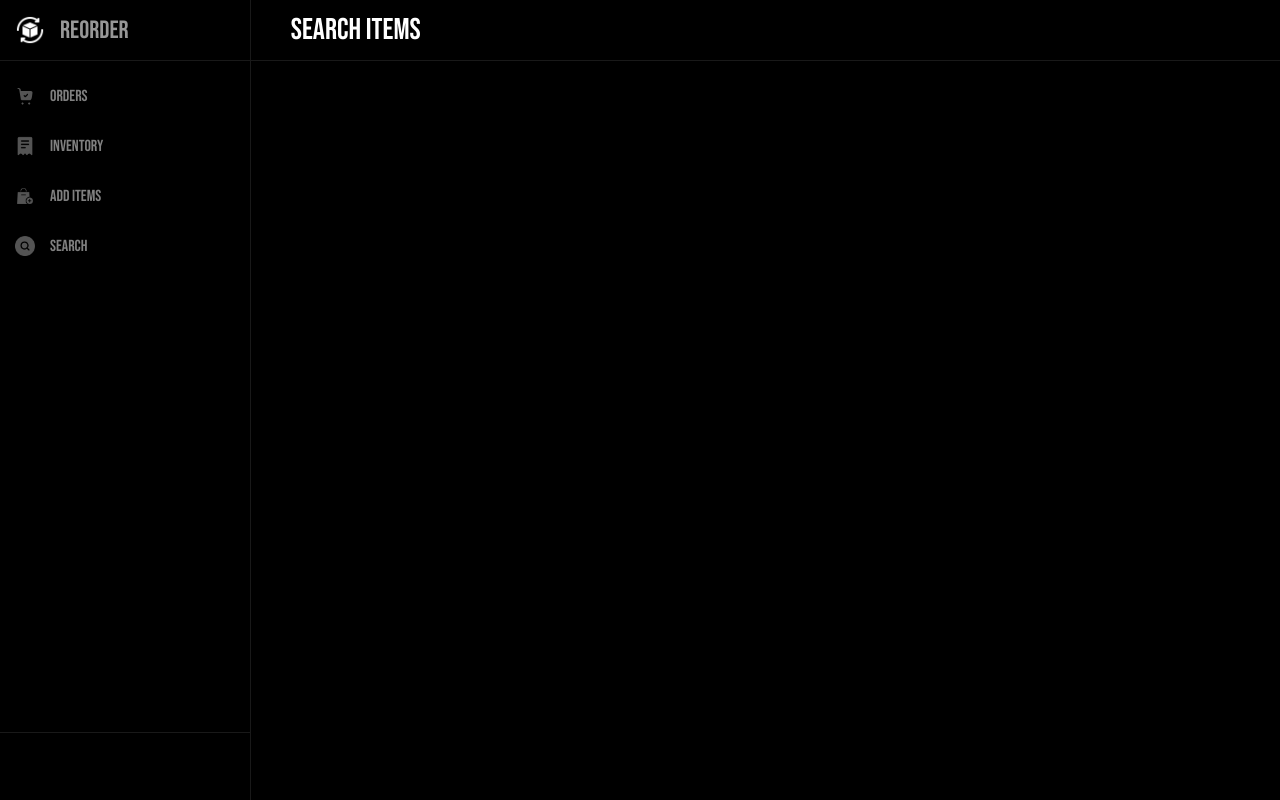
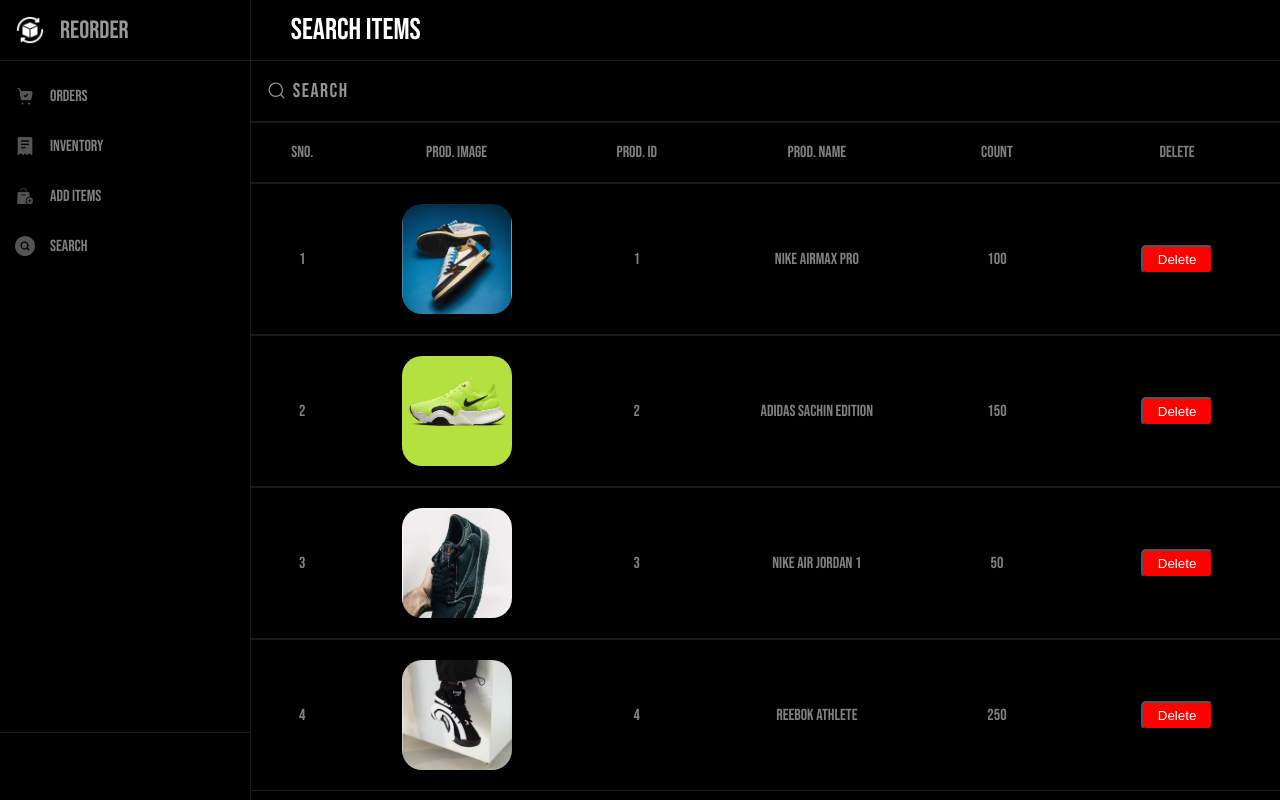
Before and after one commit to Abhishekkjainn/inventory, a React (Vite) app: page /Search in a window 1280 px wide. Built offline with nearby package versions, Linux system fonts and the light colour scheme.

Commit message:
Added the Search Page functioning really well

```diff
--- a/src/App.css
+++ b/src/App.css
@@ -1163,3 +1163,57 @@
   }
 
 }
+
+.searchbardiv{
+  width: 100%;
+  padding-top: 0px;
+  padding-bottom: 0px;
+  height: auto;
+  border-bottom: 1px solid rgba(50, 50, 50, 0.500);
+  display: flex;
+  justify-content: center;
+  align-items: center;
+}
+.group {
+  display: flex;
+  line-height: 100%;
+  align-items: center;
+  position: relative;
+  min-width:100%;
+}
+.input {
+  width: 100%;
+  height: 60px;
+  line-height: 28px;
+  padding: 0 1rem;
+  padding-left: 2.5rem;
+  border: 2px solid transparent;
+  border-radius: 8px;
+  outline: none;
+  color: white;
+  transition: 0.3s ease;
+  font-family: 'Bebas Neue';
+  letter-spacing: 1.5px;
+  background-color: transparent;
+  position: sticky;
+  top: 0;
+  font-size: 20px;
+}
+
+.input::placeholder {
+  color: #939393;
+}
+
+.input:focus,
+input:hover {
+  outline: none;
+}
+
+.icon {
+  position: absolute;
+  left: 1rem;
+  fill: #949494;
+  width: 1.2rem;
+  height: 1.2rem;
+  margin-right: 20px;
+}
--- a/src/pages/Search.jsx
+++ b/src/pages/Search.jsx
@@ -1,9 +1,156 @@
+import React, { useState } from 'react';
+
 export default function Search() {
+  const inventory = {
+    items: [
+      {
+        id: '1',
+        name: 'Nike Airmax Pro',
+        Stock: 100,
+        image: 'prod1.jpg',
+      },
+      {
+        id: '2',
+        name: 'Adidas Sachin Edition',
+        Stock: 150,
+        image: 'prod2.jpg',
+      },
+      {
+        id: '3',
+        name: 'Nike Air Jordan 1',
+        Stock: 50,
+        image: 'prod3.jpg',
+      },
+      {
+        id: '4',
+        name: 'Reebok Athlete',
+        Stock: 250,
+        image: 'prod4.jpg',
+      },
+    ],
+    orders: [
+      {
+        orderid: '1',
+        customername: 'Abhishek Jain',
+        orderitem: [
+          {
+            id: '1',
+            name: 'Nike Air Jordan 1',
+            quantity: '2',
+            image: 'prod3.jpg',
+          },
+        ],
+        status: 'Pending',
+      },
+      {
+        orderid: '2',
+        customername: 'Shailee Jain',
+        orderitem: [
+          {
+            id: '2',
+            name: 'Adidas Sachin Edition',
+            quantity: '5',
+            image: 'prod2.jpg',
+          },
+        ],
+        status: 'Done',
+      },
+      {
+        orderid: '3',
+        customername: 'Lokesh Jain',
+        orderitem: [
+          {
+            id: '3',
+            name: 'Reebok Athlete',
+            quantity: '10',
+            image: 'prod4.jpg',
+          },
+        ],
+        status: 'Pending',
+      },
+    ],
+  };
+
+  const [searchTerm, setSearchTerm] = useState('');
+  const [items, setItems] = useState(inventory.items);
+
+  const handleSearch = (event) => {
+    const value = event.target.value.toLowerCase();
+    setSearchTerm(value);
+    const filteredItems = inventory.items.filter((item) =>
+      item.name.toLowerCase().includes(value)
+    );
+    setItems(filteredItems);
+  };
+
+  const deleteItem = (id) => {
+    const updatedItems = items.filter((item) => item.id !== id);
+    setItems(updatedItems);
+  };
+
   return (
     <div className="search mainbar">
       <div className="heading">
         <div className="headingtag">Search Items</div>
       </div>
+      <div className="searchbardiv">
+        <div className="group">
+          <svg viewBox="0 0 24 24" aria-hidden="true" className="icon">
+            <g>
+              <path d="M21.53 20.47l-3.66-3.66C19.195 15.24 20 13.214 20 11c0-4.97-4.03-9-9-9s-9 4.03-9 9 4.03 9 9 9c2.215 0 4.24-.804 5.808-2.13l3.66 3.66c.147.146.34.22.53.22s.385-.073.53-.22c.295-.293.295-.767.002-1.06zM3.5 11c0-4.135 3.365-7.5 7.5-7.5s7.5 3.365 7.5 7.5-3.365 7.5-7.5 7.5-7.5-3.365-7.5-7.5z"></path>
+            </g>
+          </svg>
+          <input
+            className="input"
+            type="search"
+            placeholder="Search"
+            value={searchTerm}
+            onChange={handleSearch}
+          />
+        </div>
+      </div>
+      <div className="inventoryheads">
+        <div className="invsno">Sno.</div>
+        <div className="invimg">Prod. Image</div>
+        <div className="invid">Prod. ID</div>
+        <div className="invname">Prod. Name</div>
+        <div className="invquantity">Count</div>
+        <div className="invbutton">
+          <div className="deleteitem">Delete</div>
+        </div>
+      </div>
+      <div className="inventorysection">
+        {items.map((item, index) => (
+          <InvCard
+            key={item.id}
+            index={index + 1}
+            imgsource={item.image}
+            id={item.id}
+            invname={item.name}
+            invcount={item.Stock}
+            onDelete={deleteItem}
+          />
+        ))}
+      </div>
     </div>
   );
+
+  function InvCard({ index, imgsource, id, invname, invcount, onDelete }) {
+    return (
+      <div className="invcard">
+        <div className="invsno">{index}</div>
+        <div className="invimg">
+          <img src={imgsource} alt="" className="invimgimg" />
+        </div>
+        <div className="invid">{id}</div>
+        <div className="invname">{invname}</div>
+        <div className="invquantity">{invcount}</div>
+        <div className="invbutton">
+          <button className="deleteitembutton" onClick={() => onDelete(id)}>
+            Delete
+          </button>
+        </div>
+      </div>
+    );
+  }
 }
```
